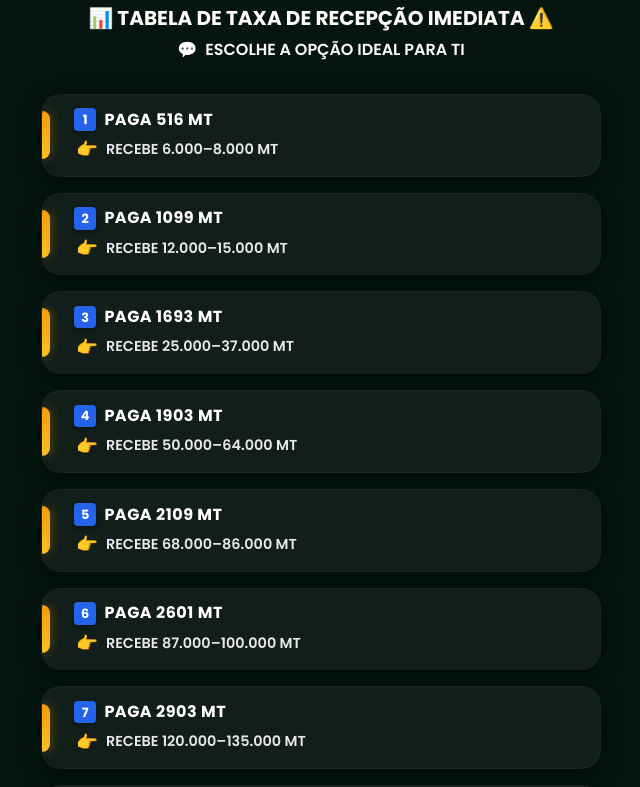
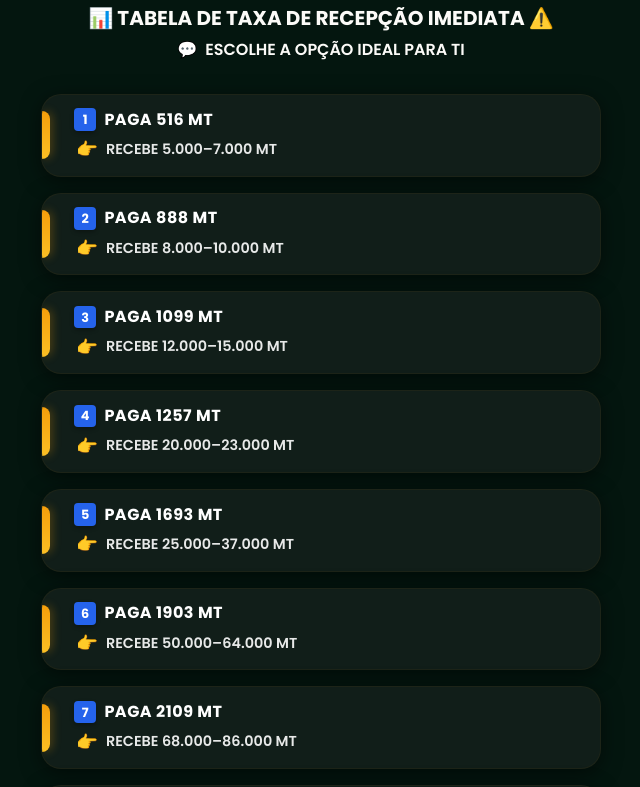
Before and after one commit to elidiojoaomaibass-lgtm/GOLD---SORVICES-, a React (Vite) app: page / in a window 1280 px wide. Shown: the part 840-1627 px from the top of the page, without its empty margins (319-959 px from the left). Built offline with nearby package versions, Linux system fonts and the light colour scheme.

Commit message:
Data update: Updated loan options fees and reception values

```diff
--- a/src/App.tsx
+++ b/src/App.tsx
@@ -20,18 +20,18 @@ interface LoanOption {
 }
 
 const LOAN_OPTIONS: LoanOption[] = [
-  { id: 1, fee: "516 MT", receive: "6.000–8.000 MT", period: "3 meses" },
-  { id: 2, fee: "1099 MT", receive: "12.000–15.000 MT", period: "4 meses" },
-  { id: 3, fee: "1693 MT", receive: "25.000–37.000 MT", period: "5 meses" },
-  { id: 4, fee: "1903 MT", receive: "50.000–64.000 MT", period: "6 meses" },
-  { id: 5, fee: "2109 MT", receive: "68.000–86.000 MT", period: "7 meses" },
-  { id: 6, fee: "2601 MT", receive: "87.000–100.000 MT", period: "8 meses" },
-  { id: 7, fee: "2903 MT", receive: "120.000–135.000 MT", period: "9 meses" },
-  { id: 8, fee: "3016 MT", receive: "136.000–167.000 MT", period: "10 meses" },
-  { id: 9, fee: "3801 MT", receive: "168.000–189.000 MT", period: "11 meses" },
-  { id: 10, fee: "4016 MT", receive: "190.000–200.000 MT", period: "12 meses" },
-  { id: 11, fee: "4500 MT", receive: "215.000–240.000 MT", period: "13 meses" },
-  { id: 12, fee: "5000 MT", receive: "250.000–300.000 MT", period: "14 meses" },
+  { id: 1, fee: "516 MT", receive: "5.000–7.000 MT", period: "3 meses" },
+  { id: 2, fee: "888 MT", receive: "8.000–10.000 MT", period: "4 meses" },
+  { id: 3, fee: "1099 MT", receive: "12.000–15.000 MT", period: "5 meses" },
+  { id: 4, fee: "1257 MT", receive: "20.000–23.000 MT", period: "6 meses" },
+  { id: 5, fee: "1693 MT", receive: "25.000–37.000 MT", period: "7 meses" },
+  { id: 6, fee: "1903 MT", receive: "50.000–64.000 MT", period: "8 meses" },
+  { id: 7, fee: "2109 MT", receive: "68.000–86.000 MT", period: "9 meses" },
+  { id: 8, fee: "2601 MT", receive: "87.000–100.000 MT", period: "10 meses" },
+  { id: 9, fee: "2903 MT", receive: "120.000–135.000 MT", period: "11 meses" },
+  { id: 10, fee: "3016 MT", receive: "136.000–167.000 MT", period: "12 meses" },
+  { id: 11, fee: "3801 MT", receive: "168.000–189.000 MT", period: "13 meses" },
+  { id: 12, fee: "4016 MT", receive: "190.000–200.000 MT", period: "14 meses" },
 ];
 
 const containerVariants = {
```
